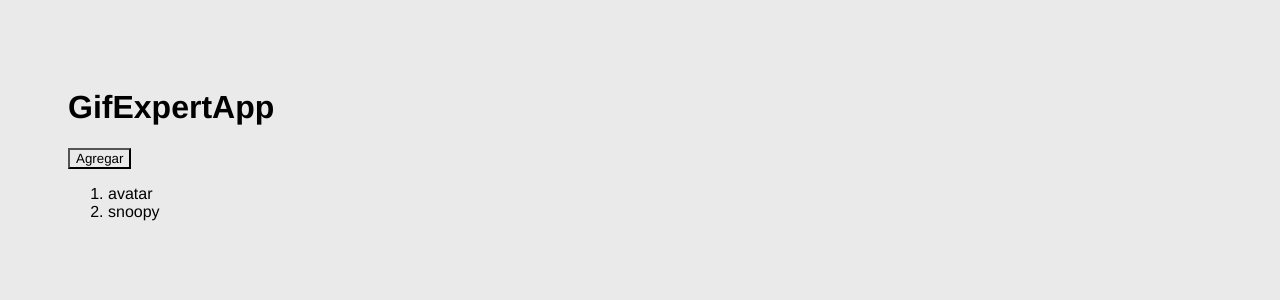
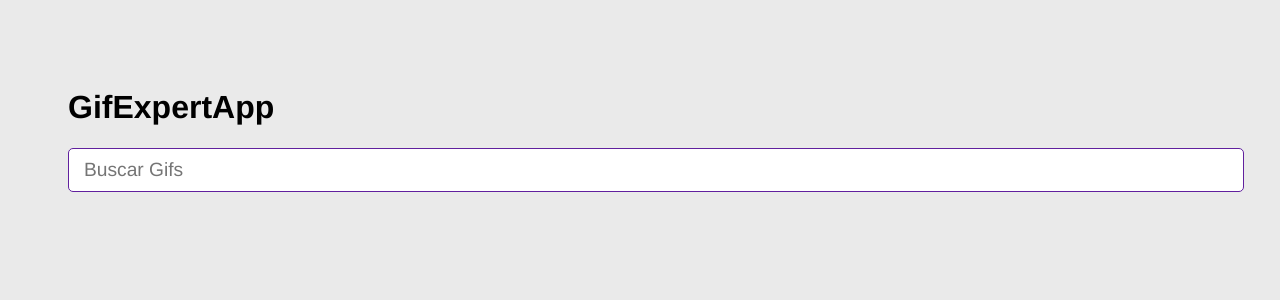
Before and after one commit to isaacPozos/react-learn, a React (Vite) app in the folder react/: page / in a window 1280 px wide. Shown: the top 300 px of the page. Built offline with nearby package versions, Linux system fonts and the light colour scheme.

Commit message:
Aplicacioón en componentes

```diff
--- a/react/src/GifExpertApp.jsx
+++ b/react/src/GifExpertApp.jsx
@@ -1,13 +1,17 @@
 import {useState} from 'react';
+import { AddCategoryForm } from './components/AddCategoryForm';
+
 export const GifExpertApp = () => {
-    const [categories, setCategories] = useState(['avatar', 'snoopy']);
-    const onAddCategory = ()=>{
-        setCategories('scream');
+    const [categories, setCategories] = useState([]);
+
+    const onAddCategory = (nueva)=>{
+        setCategories([ nueva, ...categories]);
     }
+
   return (
     <>
         <h1>GifExpertApp</h1>
-        <button onClick={onAddCategory}>Agregar</button>
+        <AddCategoryForm onNewCategory={ valor=> onAddCategory(valor) } />
         <ol>
             { categories.map(category => {
                 return <li key={category}>{ category }</li>
--- /dev/null
+++ b/react/src/components/AddCategoryForm.jsx
@@ -0,0 +1,22 @@
+import { useState } from "react";
+
+
+export const AddCategoryForm = ({onNewCategory}) => {
+
+    const [InputValue, setInputValue] = useState('')
+    const onInputChange = (event)=> setInputValue(event.target.value);
+
+    const enviarFormulario = (event)=> {
+        event.preventDefault();
+        const valor = InputValue.trim();
+        if(valor.length <= 1) return;
+        // En vez de un valor le pasamos un callback para manejar el arrary
+        onNewCategory(valor);
+        setInputValue('');
+    }
+    return (
+        <form onSubmit={ (event) => enviarFormulario(event) }>
+            <input type="text" placeholder="Buscar Gifs" onChange={(event)=>onInputChange(event)} value={InputValue} />
+        </form>
+    )
+}
```
